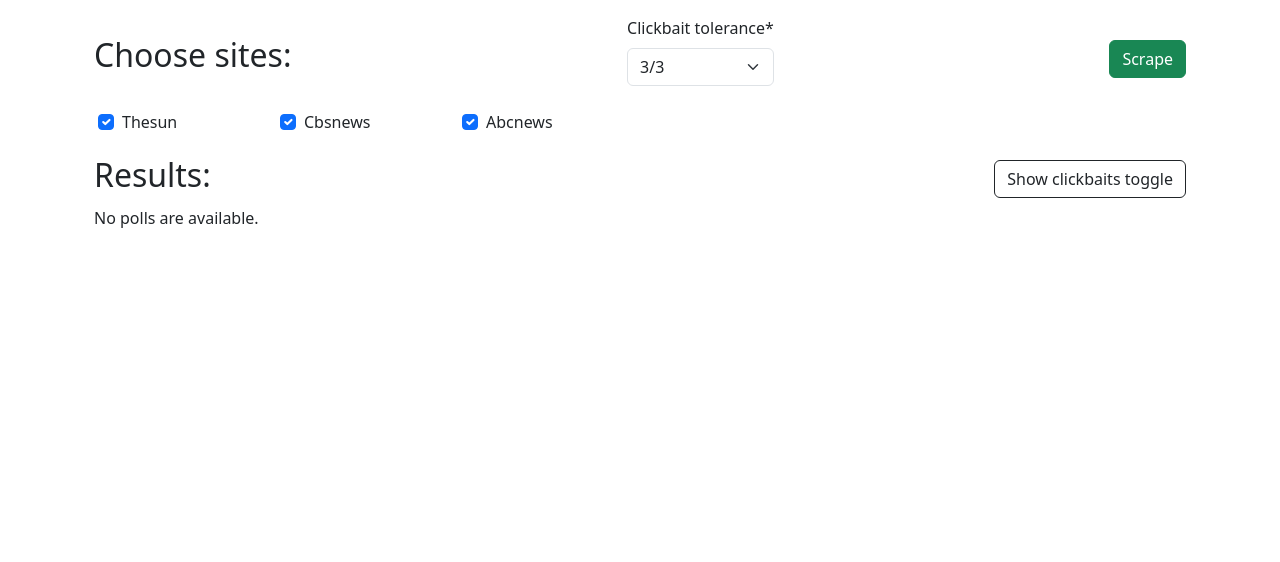
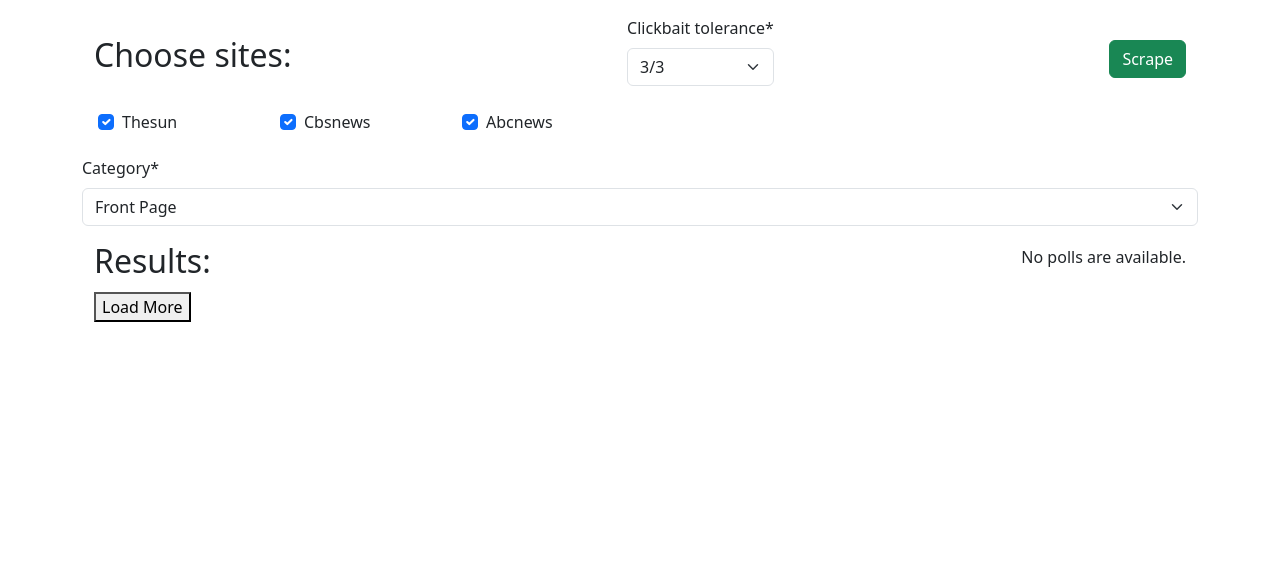
Before and after one commit to amajczyk/ClickbaitDetector, a Django app: page / in a window 1280 px wide. Shown: the part 56-618 px from the top of the page. Run offline with Django 4.2, Linux system fonts and the light colour scheme; some libraries are stand-ins or nearby versions.

Commit message:
this used to work but now it does not....

```diff
--- a/djangoapp/news/forms.py
+++ b/djangoapp/news/forms.py
@@ -22,6 +22,18 @@ class SiteSelectionForm(forms.Form):
             ('3', '0'),
         ]
     )
+    category = forms.ChoiceField(
+        choices=[
+            ('front_page', 'Front Page'),
+            ('General', 'General'),
+            ('Politics', 'Politics'),
+            ('Sports', 'Sports'),
+            ('Jealth', 'Health'),
+            ('Technology', 'Technology'),
+        ],
+        initial='front_page'
+    )
+
 
 
 class SearchArticlesForm(forms.Form):
@@ -43,6 +55,19 @@ class SearchArticlesForm(forms.Form):
         initial='0'
     )
 
+    categories = forms.MultipleChoiceField(
+        choices=[
+            ('front_page', 'Front Page'),
+            ('general', 'General'),
+            ('politics', 'Politics'),
+            ('sports', 'Sports'),
+            ('health', 'Health'),
+            ('technology', 'Technology'),
+        ],
+        required=False,
+        widget=forms.CheckboxSelectMultiple,
+    )
+
 
     def __init__(self, *args, **kwargs):
         super(SearchArticlesForm, self).__init__(*args, **kwargs)
--- a/djangoapp/news/models.py
+++ b/djangoapp/news/models.py
@@ -13,12 +13,12 @@ def validate_date_is_not_future(value):
 class Article(models.Model):
     title = models.CharField(max_length=256)
     content_summary = models.TextField()
-    # pub_date = models.DateTimeField(null=True,blank=True, validators=[validate_date_is_not_future])
     scraped_date = models.DateTimeField(default=timezone.now, validators=[validate_date_is_not_future])
-    # author = models.CharField(max_length=64)
     source_site = models.CharField(max_length=64, default='UNKNOWN')
     url_from = models.CharField(max_length=256, null=True,blank=True)
-    # clickbait = models.BooleanField(default=False)
+    category = models.CharField(max_length=64, null=True,blank=True)
+    subcategory = models.CharField(max_length=64, null=True,blank=True)
+
     clickbait_decision_NLP = models.SmallIntegerField(default=-1)  # classic mlp model decision
     clickbait_probability_NLP = models.FloatField(default=-1)  # classic mlp model decision
     clickbait_decision_LLM = models.SmallIntegerField(default=-1)  # LLM model decision
--- a/djangoapp/news/templates/news/index.html
+++ b/djangoapp/news/templates/news/index.html
@@ -31,20 +31,65 @@
       </div>
     </div>
   </div>
+  {{form.category|as_crispy_field}}
 </form>
 
 <div class="container mt-2-3">
   <div class="m-0 p-0 mb-1 d-flex justify-content-between align-items-center">
     <h2>Results:</h2>
-    <input type="checkbox" class="btn-check" id="btn-check-4" checked autocomplete="off">
-    <label class="btn" for="btn-check-4">Show clickbaits toggle</label>
-  </div>
   {% include 'news/list_articles.html' %}
 </div>
+
+
 
 
 <div id="detailsSection">
 
 </div>
 
+<div id="article-container">
+  <!-- Existing articles -->
+  {% for article in articles %}
+      <div class="article">
+          <h3>{{ article.title }}</h3>
+          <p>{{ article.content }}</p>
+          <!-- Add other article details as needed -->
+      </div>
+  {% endfor %}
+</div>
+
+<!-- Load More Button -->
+<button id="load-more-btn">Load More</button>
+
+<script>
+  document.getElementById('load-more-btn').addEventListener('click', function() {
+      fetch('{% url "news:load_more_articles" %}')
+          .then(response => response.json())
+          .then(data => {
+              // Check if data.articles is a string (HTML for a single article)
+              if (typeof data.articles === 'string') {
+                  const articleContainer = document.getElementById('article-container');
+                  const articleDiv = document.createElement('div');
+                  articleDiv.className = 'article';
+                  articleDiv.innerHTML = data.articles;
+                  articleContainer.appendChild(articleDiv);
+              } else if (Array.isArray(data.articles)) {
+                  // If data.articles is an array, iterate over it
+                  const articleContainer = document.getElementById('article-container');
+                  data.articles.forEach(articleHtml => {
+                      const articleDiv = document.createElement('div');
+                      articleDiv.className = 'article';
+                      articleDiv.innerHTML = articleHtml;
+                      articleContainer.appendChild(articleDiv);
+                  });
+              } else {
+                  // Handle other scenarios if needed
+              }
+          })
+          .catch(error => {
+              console.error('Error fetching articles:', error);
+          });
+  });
+</script>
+
 {% endblock %}
--- a/djangoapp/news/tests.py
+++ b/djangoapp/news/tests.py
@@ -63,13 +63,13 @@ class TestScraper(TestCase):
 
     def test_scrape_article_urls(self):
         # Test scraping urls from the main website
-        result= self.scraper.scrape_article_urls(self.scraper.site_variables_dict['thesun']['main'])
+        result= self.scraper.scrape_article_urls([self.scraper.site_variables_dict['thesun']['main']])
         self.assertGreater(len(result), 0)
 
-        result= self.scraper.scrape_article_urls(self.scraper.site_variables_dict['cbsnews']['main'])
+        result= self.scraper.scrape_article_urls([self.scraper.site_variables_dict['cbsnews']['main']])
         self.assertGreater(len(result), 0)
 
-        result= self.scraper.scrape_article_urls(self.scraper.site_variables_dict['abcnews']['main'])
+        result= self.scraper.scrape_article_urls([self.scraper.site_variables_dict['abcnews']['main']])
         self.assertGreater(len(result), 0)
 
 
--- a/djangoapp/news/urls.py
+++ b/djangoapp/news/urls.py
@@ -13,4 +13,7 @@ urlpatterns = [
     path("detail/<int:pk>/", views.DetailView.as_view(), name="detail"),
     path('check_url/', views.check_url, name='check_url'),
 
+    path('load_more_articles/', views.load_more_articles, name='load_more_articles'),
+
+
 ]
--- a/djangoapp/news/views.py
+++ b/djangoapp/news/views.py
@@ -51,7 +51,7 @@ def check_url(request):
             title = scraped_data['title']
 
             try:
-                article = get_object_or_404(Article, title=scraped_data['title'], source_site=scraped_data['source_site'])
+                article = Article.objects.get(url_from=url)
             except:
                 content_summary = summarizer(scraped_data['content'], max_length=200, min_length=40, do_sample=False)[0]["summary_text"]
                 clickbait_decision_NLP = classify_NLP(title, predictive_model, model_w2v, scaler)
@@ -105,26 +105,32 @@ def classify_VERTEX(data, vertex):
 
 
 def process_article(url, scraper, predictive_model, model_w2v, scaler, llm, summarizer,vertex):
-    scraped_data = scraper.scrape(url)
-    scraped_data['url'] = url
-    title = scraped_data['title']
-    clickbait_decision_NLP = int(classify_NLP(title, predictive_model, model_w2v, scaler))
-    clickbait_decision_LLM = int(classify_LLM(title, llm))
-    content_summary = summarizer(scraped_data['content'], max_length=200, min_length=40, do_sample=False)[0]['summary_text'].replace(' .','.')
-    clickbait_decision_VERTEX = classify_VERTEX(title, vertex)
-    clickbait_decision_final = make_final_decision(clickbait_decision_NLP, clickbait_decision_LLM, clickbait_decision_VERTEX)
-    article = Article(
-        title=title,
-        url_from=url,
-        content_summary=content_summary,
-        source_site=scraped_data['source_site'],
-        clickbait_decision_NLP = clickbait_decision_NLP,
-        clickbait_decision_LLM = clickbait_decision_LLM,
-        clickbait_decision_VERTEX=clickbait_decision_VERTEX,
-        clickbait_decision_final=clickbait_decision_final,
-    )
-    article.save()
-    return article
+    # qery the database for the article using url
+    # if it exists, return it
+    try:
+        article = Article.objects.get(url_from=url)
+        return article
+    except:
+        scraped_data = scraper.scrape(url)
+        scraped_data['url'] = url
+        title = scraped_data['title']
+        clickbait_decision_NLP = int(classify_NLP(title, predictive_model, model_w2v, scaler))
+        clickbait_decision_LLM = int(classify_LLM(title, llm))
+        content_summary = summarizer(scraped_data['content'], max_length=200, min_length=40, do_sample=False)[0]['summary_text'].replace(' .','.')
+        clickbait_decision_VERTEX = classify_VERTEX(title, vertex)
+        clickbait_decision_final = make_final_decision(clickbait_decision_NLP, clickbait_decision_LLM, clickbait_decision_VERTEX)
+        article = Article(
+            title=title,
+            url_from=url,
+            content_summary=content_summary,
+            source_site=scraped_data['source_site'],
+            clickbait_decision_NLP = clickbait_decision_NLP,
+            clickbait_decision_LLM = clickbait_decision_LLM,
+            clickbait_decision_VERTEX=clickbait_decision_VERTEX,
+            clickbait_decision_final=clickbait_decision_final,
+        )
+        article.save()
+        return article
 
 
 
@@ -134,8 +140,13 @@ def scrape_articles(request):
         if form.is_valid():
             # Process the form data
             selected_sites = [
-                key for key, value in form.cleaned_data.items() if value and key != 'clickbait_tolerance'
+                key for key, value in form.cleaned_data.items() if value and key not in ['clickbait_tolerance','category']
             ]
+            selected_category = form.cleaned_data['category']
+
+            request.session['selected_sites'] = selected_sites
+            request.session['selected_category'] = selected_category
+
 
 
             model_loader = ModelLoader()
@@ -163,6 +174,35 @@ def scrape_articles(request):
         form = SiteSelectionForm()
 
     return render(request, 'news/index.html', {'form': form})
+
+
+def load_more_articles(request):
+
+    model_loader = ModelLoader()
+    scraper = model_loader.scraper
+    model_w2v = model_loader.model_w2v
+    scaler = model_loader.scaler
+    predictive_model = model_loader.predictive_model
+    vertex = model_loader.vertex
+    llm = model_loader.llm
+    summarizer = model_loader.summarizer
+
+    selected_sites = request.session['selected_sites']
+    selected_category = request.session['selected_category']
+    for site in selected_sites:
+        use_generator(request,site,selected_category,scraper)
+    urls = get_next_urls(request, selected_sites)
+    print('DEBUG: urls', urls)
+    process_article_partial = partial(process_article, scraper=scraper, predictive_model=predictive_model, model_w2v=model_w2v, scaler=scaler, llm=llm, summarizer=summarizer,vertex=vertex)
+    with concurrent.futures.ThreadPoolExecutor(max_workers=8) as executor:
+        articles = list(executor.map(process_article_partial, urls))
+    print('DEBUG: articles', articles)
+
+    request.session.save()
+
+    articles_html = render_to_string('news/list_articles.html', {'latest_article_list': articles})
+    return JsonResponse({'articles': articles_html})
+
 
 
 
@@ -233,30 +273,40 @@ def browse_articles(request):
 
 
 
-def use_generator(request,site,scraper):
+def use_generator(request,site,selected_category,scraper):
+
     # doesn't return anything, updates the session variables
-    start = request.session[site]['start']
-    end = request.session[site]['end']
+    site_category = f'{site}_{selected_category}'
+
+    start = request.session[site_category]['start']
+    end = request.session[site_category]['end']
+
+
+
+    print('DEBUG: BEFORE :start, end', start, end)
     while start<=end:
         try:
-            request.session[site]['urls_to_scrape'].append(
-                request.session[site]['urls_all'][start]
+            request.session[site_category]['urls_to_scrape'].append(
+                request.session[site_category]['urls_all'][start]
             )
         except IndexError:
-            request.session[site]['page'] +=  1
-            page_part = scraper.site_variables_dict[site]['page'].format(request.session[site]['page'])
+            print('DEBUG: IndexError')
+            request.session[site_category]['page'] +=  1
+            page_part = scraper.site_variables_dict[site]['page_suffix'].format(request.session[site_category]['page'])
             urls = scraper.scrape_article_urls(
-                f"{scraper.site_variables_dict[site]['main']}{page_part}"
+                [f"{scraper.site_variables_dict[site][selected_category]}{page_part}"]
             )
-            request.session[site]['urls_all'] = urls
+            request.session[site_category]['urls_all'] = urls
             start,end = 0, end-start
-            request.session[site]['urls_to_scrape'].append(
-                request.session[site]['urls_all'][start]
+            request.session[site_category]['urls_to_scrape'].append(
+                request.session[site_category]['urls_all'][start]
             )
 
         start += 1
-    request.session[site]['start'] = start
-    request.session[site]['end'] = end + 3
+    request.session[site_category]['start'] = start
+    request.session[site_category]['end'] = end + 3
+    print('DEBUG: AFTER :start, end', start, end+3)
+
 
 
 def get_next_urls(request, sites):
@@ -271,9 +321,24 @@ def get_next_urls(request, sites):
 
 def scrape_urls(request, site, scraper):
     # doesn't return anything, updates the session variables
-    if not request.session.get(site,None):
-        urls = scraper.scrape_article_urls(scraper.site_variables_dict[site]['main'])
-        request.session[site] = {
+    selected_category = request.session['selected_category']
+    if selected_category == 'front_page':
+        selected_category = 'main'
+        hrefs_to_find_urls = scraper.site_variables_dict[site][selected_category]
+    else:
+        hrefs_to_find_urls = scraper.site_variables_dict[site]['topics'][selected_category]
+
+    print(hrefs_to_find_urls)
+
+    # if not a list make it a list
+    if not isinstance(hrefs_to_find_urls, list):
+        hrefs_to_find_urls = [hrefs_to_find_urls]
+    print(selected_category)
+    site_category = f'{site}_{selected_category}'
+    if not request.session.get(site_category,None):
+        urls = scraper.scrape_article_urls(hrefs_to_find_urls)
+        print(urls)
+        request.session[site_category] = {
             'urls_all': urls,
             'urls_to_scrape': [],
             'page' : 1,
@@ -281,4 +346,4 @@ def scrape_urls(request, site, scraper):
             'end': 2,
 
     }
-    use_generator(request,site,scraper)
+    use_generator(request,site,selected_category,scraper)
--- a/pyproject.toml
+++ b/pyproject.toml
@@ -35,6 +35,7 @@ catboost = "^1.2.2"
 transformers = "^4.35.2"
 google-generativeai = "^0.3.1"
 scikit-learn = "1.3.2"
+django-multiselectfield = "^0.1.12"
 
 [tool.poetry.group.dev.dependencies]
 Django = "^4.2.6"
```
Also changed, not shown: djangoapp/news/scripts/scraping.py (+40 -36 lines), djangoapp/news/migrations/0006_article_category_article_subcategory.py (added), 2 other files.
